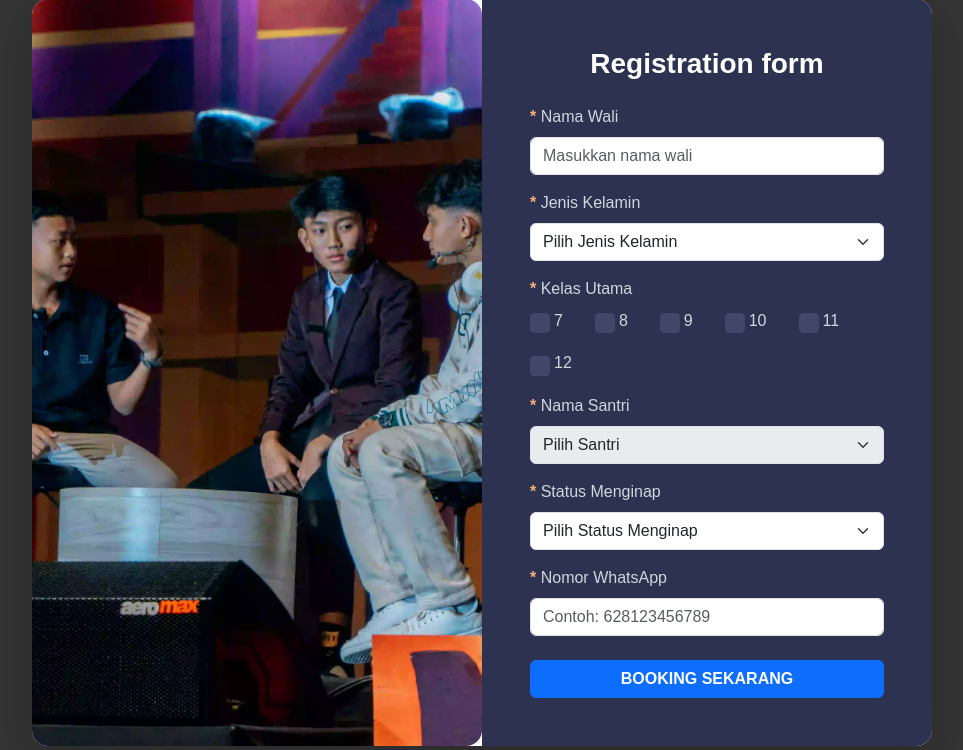
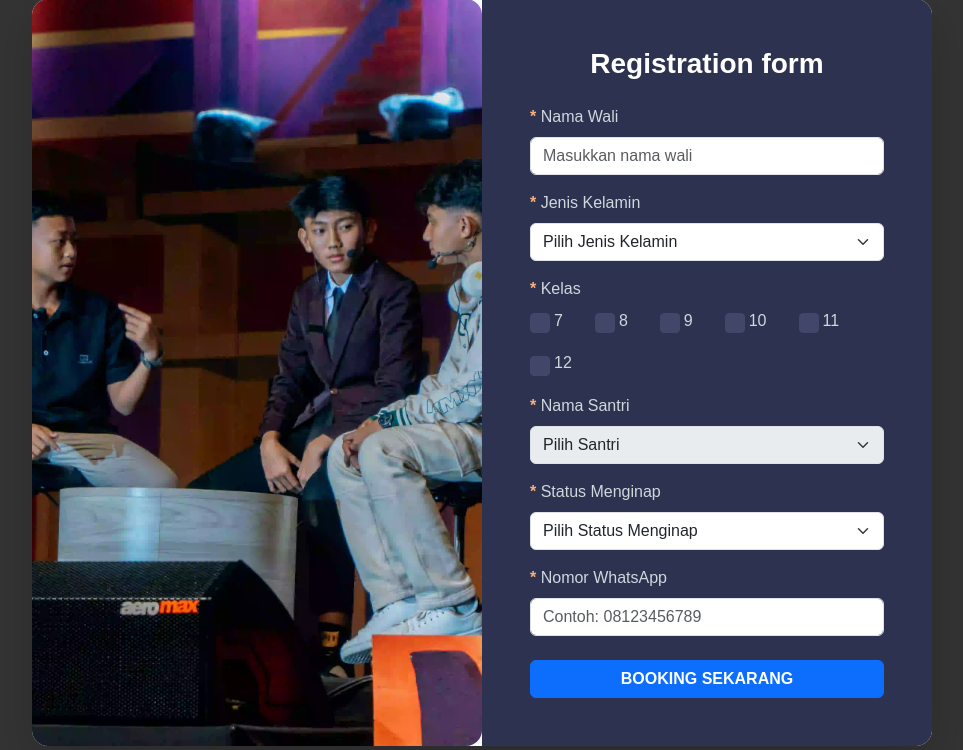
Before and after one commit to ahmdbg/amerta, a PHP site: page /booking.php in a window 1280 px wide. Shown: the part 49-799 px from the top of the page, without its empty margins (158-1121 px from the left). Run offline with PHP 8.4, Linux system fonts and the light colour scheme; tables that the repository leaves empty or names only in its code hold one stand-in row (values such as "Sample post").

Commit message:
UBAH PLACEHOLDER NO wa

```diff
--- a/booking.php
+++ b/booking.php
@@ -3,7 +3,7 @@ require_once 'vendor/autoload.php';
 include 'config/db.php';
 
 // Check total visitors count
-$visitor_limit = 95;
+$visitor_limit = 90;
 $visitor_count = 0;
 $count_result = mysqli_query($conn, "SELECT COUNT(*) as total FROM pengunjung");
 if ($count_result) {
@@ -198,7 +198,7 @@ if ($_SERVER['REQUEST_METHOD'] === 'POST') {
                     </div>
 
                     <div class="mb-3 kelas-utama-group">
-                        <label class="form-label required d-block">Kelas Utama</label>
+                        <label class="form-label required d-block">Kelas</label>
                         <div id="kelas-utama-options" class="d-flex flex-wrap gap-3">
                             <!-- Kelas Utama checkboxes will be dynamically inserted here -->
                         </div>
@@ -231,7 +231,7 @@ if ($_SERVER['REQUEST_METHOD'] === 'POST') {
 
                     <div class="mb-4">
                         <label for="no_wa" class="form-label required">Nomor WhatsApp</label>
-                        <input type="tel" class="form-control" id="no_wa" name="no_wa" placeholder="Contoh: 628123456789" required pattern="628[0-9]{9,13}">
+                        <input type="tel" class="form-control" id="no_wa" name="no_wa" placeholder="Contoh: 08123456789" required pattern="628[0-9]{9,13}">
                     </div>
 
                     <button type="submit" class="btn btn-primary w-100 text-uppercase fw-semibold" id="bookingButton">
```
